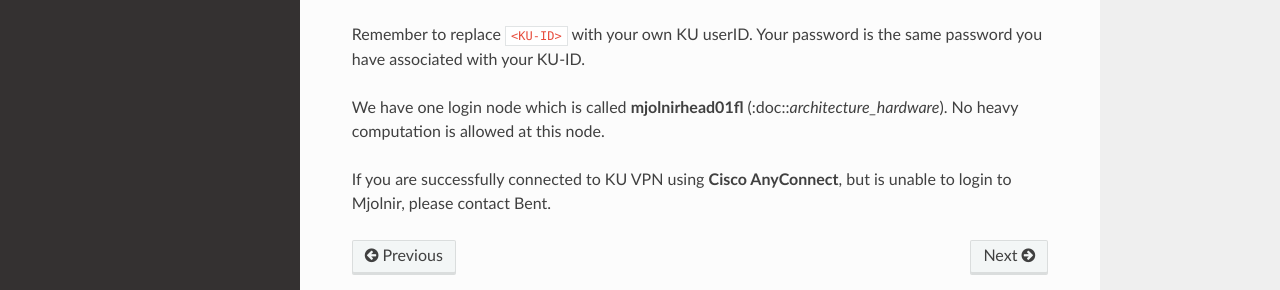
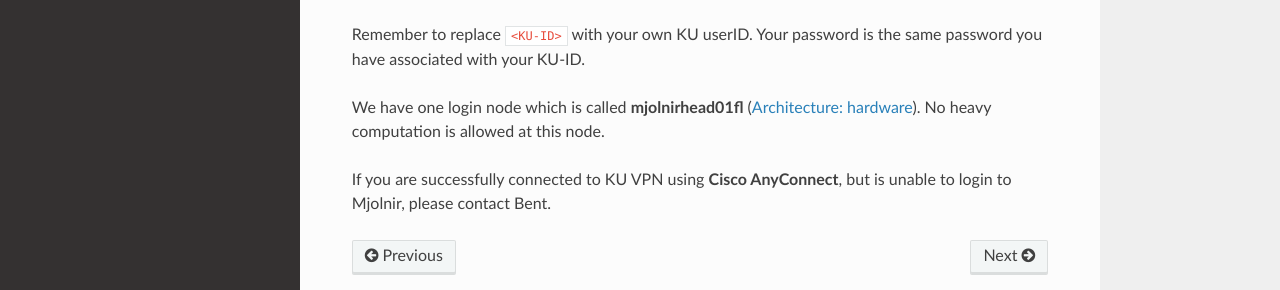
Before and after one commit to bentpetersendk/mjolnir_ucph, a Sphinx documentation site: the page built from docs/source/vpn.rst, in a window 1280 px wide and 1025 px high. Shown: the part 620-910 px from the top of the window. Built offline with Sphinx 7.4.7 and the Read the Docs theme 2.0.0, drawn with Linux system fonts in a browser that asks for light colours.

Commit message:
Update vpn.rst

```diff
--- a/docs/source/vpn.rst
+++ b/docs/source/vpn.rst
@@ -23,6 +23,6 @@ After you have successfylly connected to the VPN, launch your favorite terminal
 Remember to replace ``<KU-ID>`` with your own KU userID.
 Your password is the same password you have associated with your KU-ID.
 
-We have one login node which is called **mjolnirhead01fl** (:doc::`architecture_hardware`). No heavy computation is allowed at this node.
+We have one login node which is called **mjolnirhead01fl** (:doc:`architecture_hardware`). No heavy computation is allowed at this node.
 
 If you are successfully connected to KU VPN using **Cisco AnyConnect**, but is unable to login to Mjolnir, please contact Bent.
```
